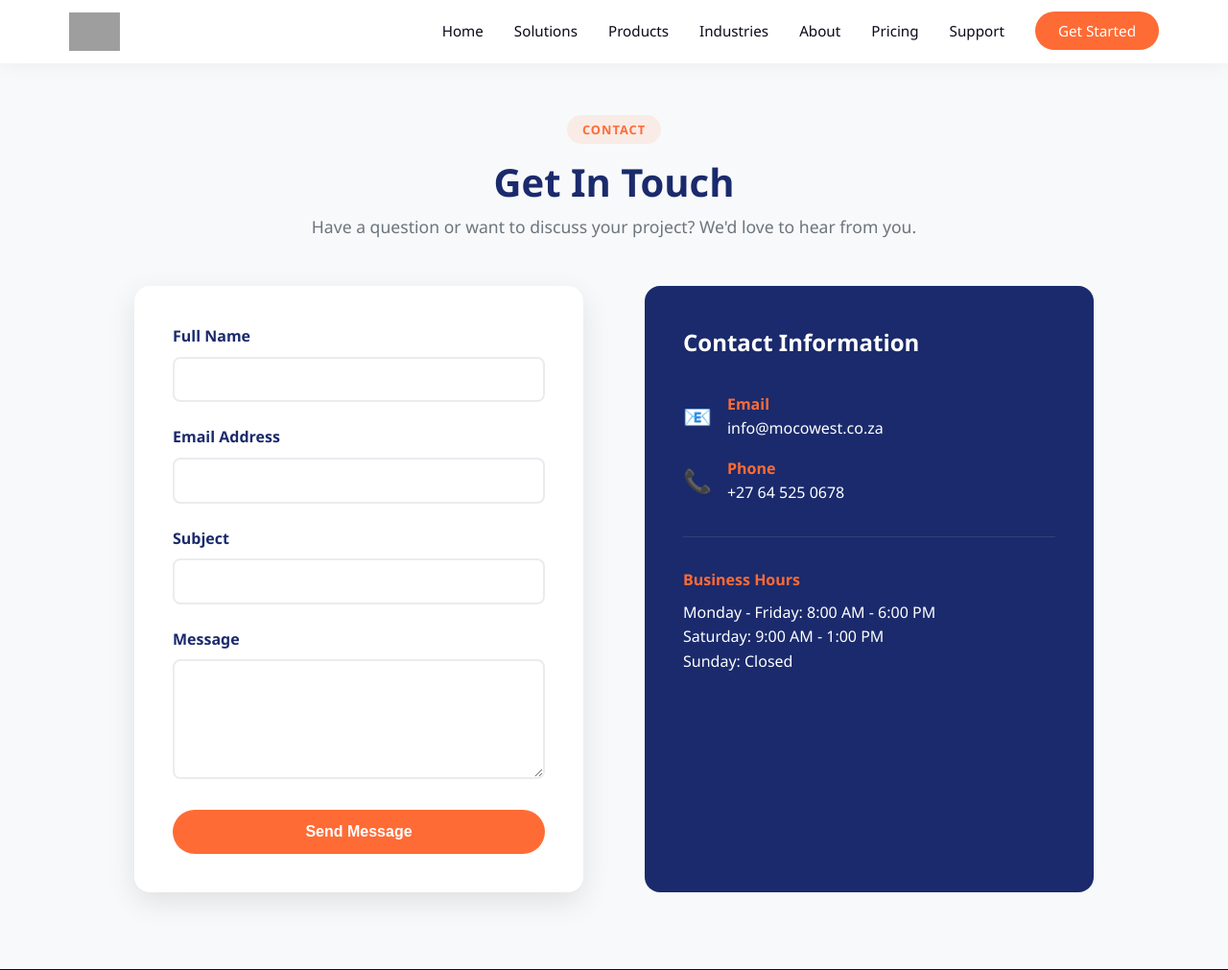
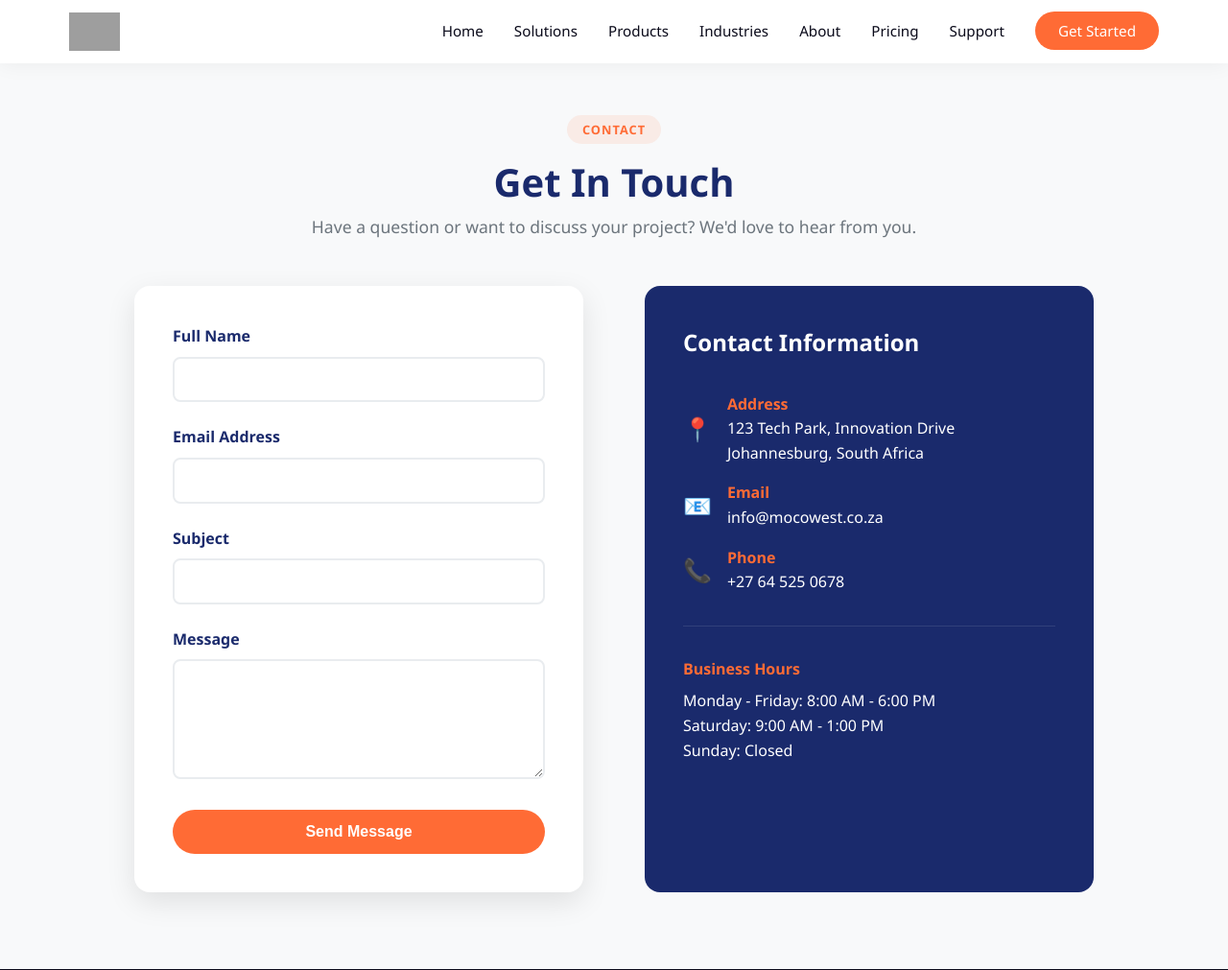
Before and after one commit to hermankhotle/mocowest, a Flask app: page /contact in a window 1280 px wide. Shown: the top 1011 px of the page at 96% size. Run offline with Flask 3, Linux system fonts and the light colour scheme; some libraries are stand-ins or nearby versions; grey boxes are pictures that could not be loaded.

Commit message:
Add CSRF token and update contact information layout

```diff
--- a/templates/contact.html
+++ b/templates/contact.html
@@ -11,6 +11,7 @@
         <div style="display: grid; grid-template-columns: 1fr 1fr; gap: 4rem; max-width: 1000px; margin: 0 auto;">
             <div>
                 <form id="contactForm" method="POST" style="background: var(--white); padding: 2.5rem; border-radius: 16px; box-shadow: var(--shadow);">
+                    <input type="hidden" name="csrf_token" value="{{ csrf_token }}">
                     <div id="formStatus" style="display: none; padding: 1rem; border-radius: 8px; margin-bottom: 1rem;"></div>
 
                     <div style="margin-bottom: 1.5rem;">
@@ -36,10 +37,10 @@
                 <div style="background: var(--primary); color: var(--white); padding: 2.5rem; border-radius: 16px; height: 100%;">
                     <h3 style="font-size: 1.5rem; margin-bottom: 2rem;">Contact Information</h3>
                     <div style="margin-bottom: 2rem;">
-                        <!--<div style="display: flex; align-items: center; gap: 1rem; margin-bottom: 1rem;">
+                        <div style="display: flex; align-items: center; gap: 1rem; margin-bottom: 1rem;">
                             <span style="font-size: 1.5rem;">📍</span>
                             <div><strong style="display: block; color: var(--secondary);">Address</strong><span>123 Tech Park, Innovation Drive<br>Johannesburg, South Africa</span></div>
-                        </div>-->
+                        </div>
                         <div style="display: flex; align-items: center; gap: 1rem; margin-bottom: 1rem;">
                             <span style="font-size: 1.5rem;">📧</span>
                             <div><strong style="display: block; color: var(--secondary);">Email</strong><span>info@mocowest.co.za</span></div>
```
